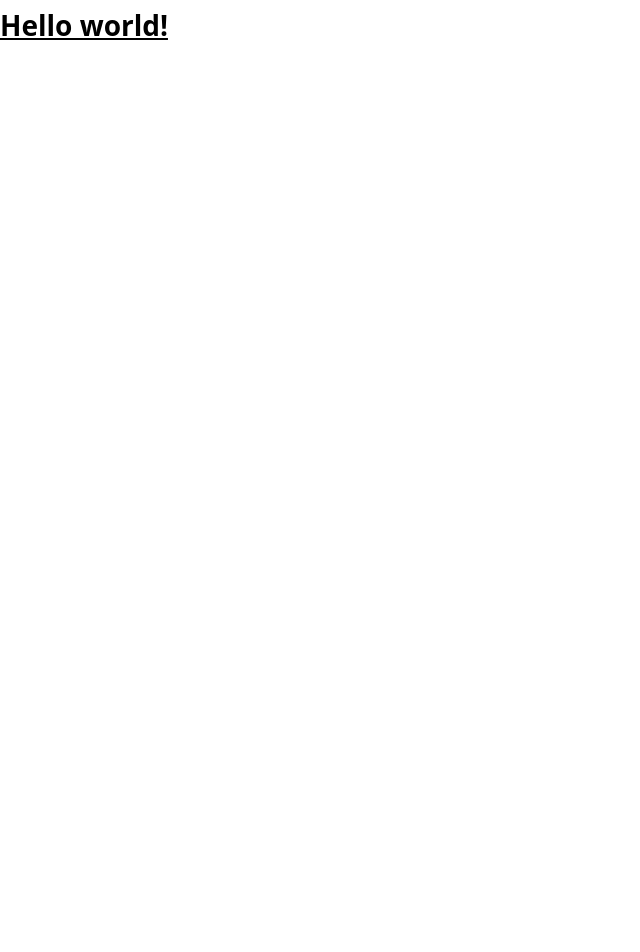
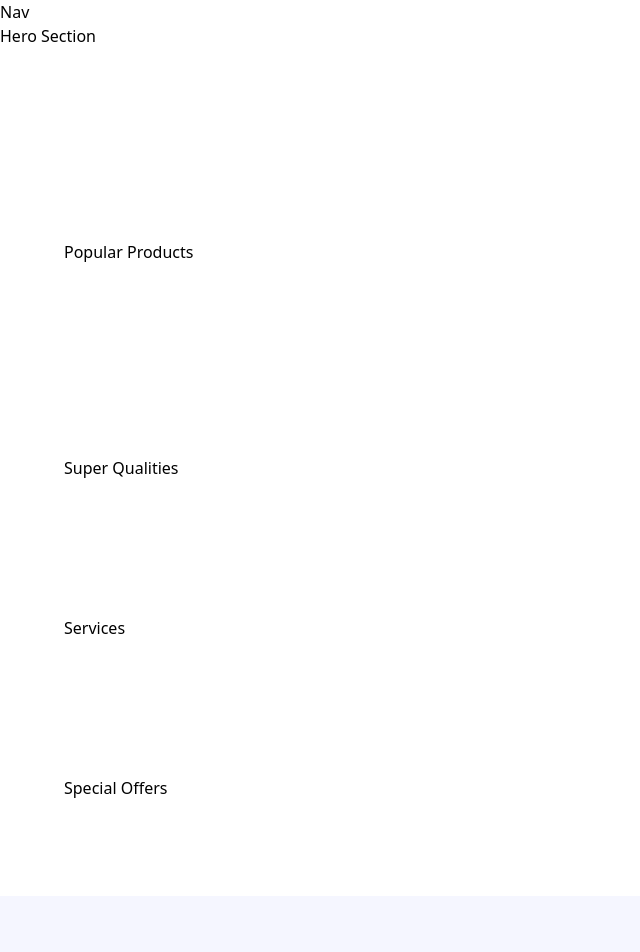
Before and after one commit to Jobayer109/Nike-Tailwind-CSS, a React (Vite) app: page / in a window 1280 px wide. Shown: the top 952 px of the page, without its empty margins (0-640 px from the left). Before the commit the page ends 800 px from the top, so only its background shows below. Built offline with nearby package versions, Linux system fonts and the light colour scheme; a web font is replaced by a local one.

Commit message:
Layout created for all sections

```diff
--- a/src/App.jsx
+++ b/src/App.jsx
@@ -1,3 +1,17 @@
-export default function App() {
-  return <h1 className="text-3xl font-bold underline">Hello world!</h1>;
-}
+const App = () => (
+  <main className="relative">
+    Nav
+    <section className="xl: padding-1 wide:padding-r padding-b">
+      Hero Section
+    </section>
+    <section className="padding">Popular Products</section>
+    <section className="padding">Super Qualities</section>
+    <section className="padding-x py-10">Services</section>
+    <section className="padding">Special Offers</section>
+    <section className="bg-pale-blue padding">Customer Reviews</section>
+    <section className="padding-x sm:py-32 py-16 w-full">Subscribe</section>
+    <section className="bg-black padding-x padding-t pb-8">Footer</section>
+  </main>
+);
+
+export default App;
```
